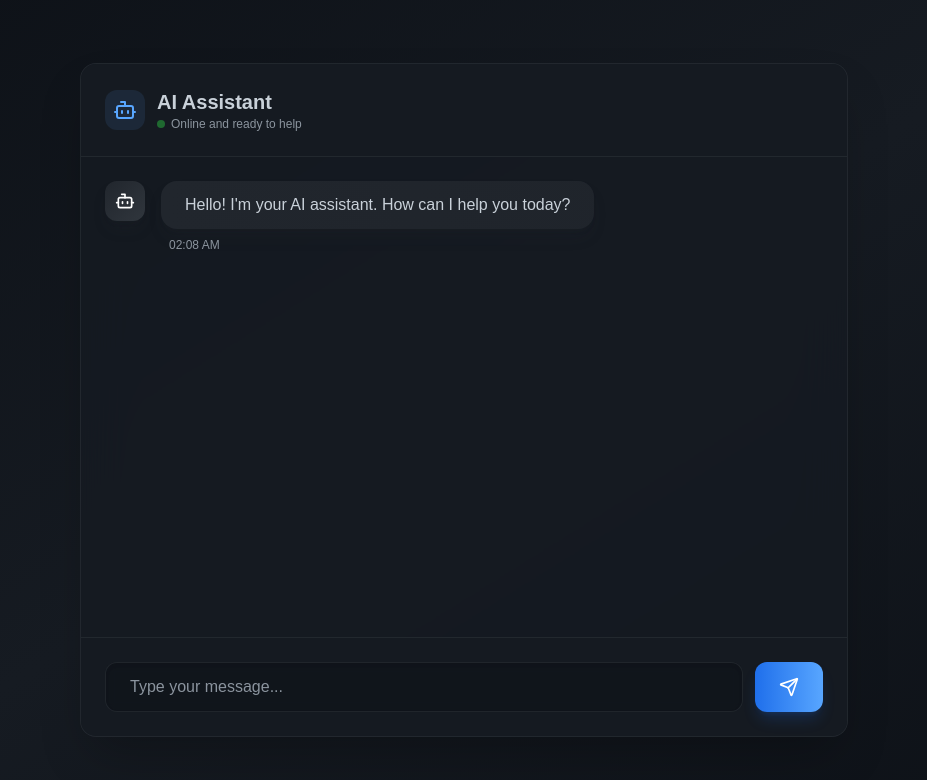
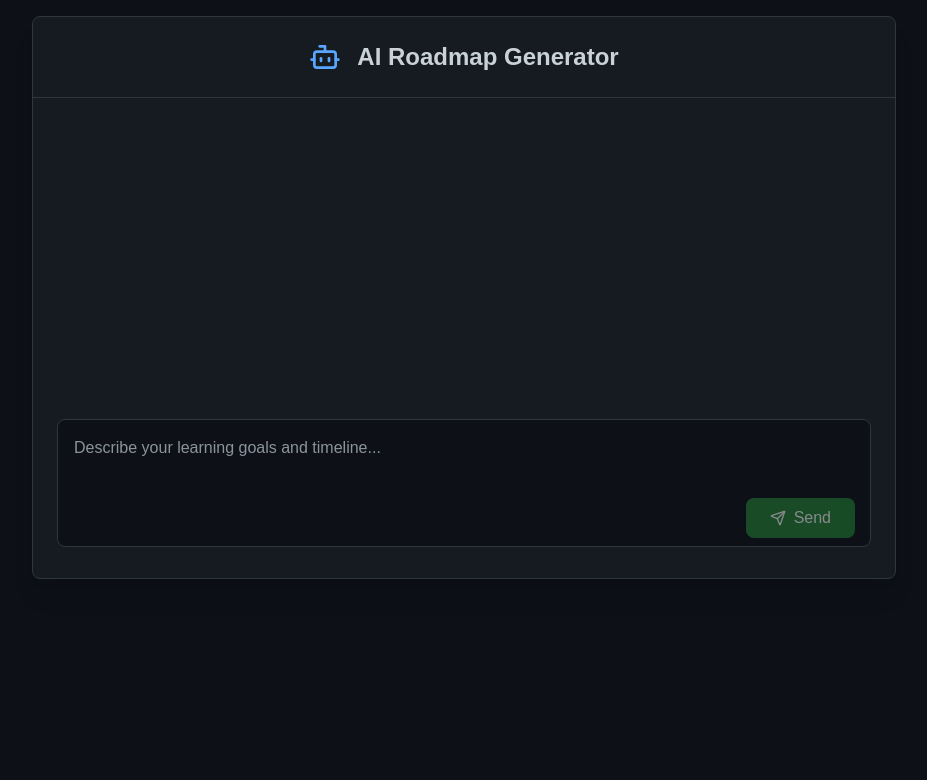
Before and after one commit to TusharMohapatra07/Ascend, a Next.js app: page /chatbot in a window 1280 px wide. Shown: the top 780 px of the page, without its empty margins (176-1103 px from the left). Built offline with nearby package versions, Linux system fonts and the light colour scheme.

Commit message:
Enhance TypeWriter and NotionLikeView components; add markdown to JSON conversion and update styles for better readability

```diff
--- a/app/chatbot/page.tsx
+++ b/app/chatbot/page.tsx
@@ -1,171 +1,239 @@
 "use client";
 
-import { useState } from 'react';
-import { motion, AnimatePresence } from 'framer-motion';
-import { Send, Bot, User, Loader2 } from 'lucide-react';
+import { useState } from "react";
+import { motion, AnimatePresence } from "framer-motion";
+import { Send, Bot, Loader2, ArrowLeft } from "lucide-react";
+import dynamic from 'next/dynamic';
+import NotionLikeView from '../components/NotionLikeView';
+
+const ReadmeViewer = dynamic(() => import('../components/ReadmeViewer'), {
+  ssr: false
+});
 
 interface Message {
   id: string;
   text: string;
-  sender: 'user' | 'bot';
+  sender: "user" | "bot";
   timestamp: Date;
 }
 
-export default function App() {
-  const [messages, setMessages] = useState<Message[]>([
-    {
-      id: '1',
-      text: "Hello! I'm your AI assistant. How can I help you today?",
-      sender: 'bot',
-      timestamp: new Date()
-    }
-  ]);
-  const [input, setInput] = useState('');
+const ChatBot: React.FC = () => {
+  const [messages, setMessages] = useState<Message[]>([]);
+  const [input, setInput] = useState("");
   const [isTyping, setIsTyping] = useState(false);
+  const [roadmap, setRoadmap] = useState<{
+    content: string;
+    timeline: string;
+    aspirations: string[];
+  } | null>(null);
+  const [error, setError] = useState<string | null>(null);
+  const [showMarkdown, setShowMarkdown] = useState(true);
 
-  const handleSend = () => {
+  const handleSend = async () => {
     if (!input.trim()) return;
 
     const newMessage: Message = {
       id: Date.now().toString(),
       text: input,
-      sender: 'user',
-      timestamp: new Date()
+      sender: "user",
+      timestamp: new Date(),
     };
 
-    setMessages(prev => [...prev, newMessage]);
-    setInput('');
+    setMessages((prev) => [...prev, newMessage]);
+    setInput("");
     setIsTyping(true);
+    setError(null);
 
-    // Simulate bot response
-    setTimeout(() => {
-      const botResponse: Message = {
-        id: (Date.now() + 1).toString(),
-        text: "I'm analyzing your request. This is a demo response that showcases the modern interface.",
-        sender: 'bot',
-        timestamp: new Date()
-      };
-      setMessages(prev => [...prev, botResponse]);
+    try {
+      const response = await fetch("/api/generate", {
+        method: "PUT",
+        headers: { "Content-Type": "application/json" },
+        body: JSON.stringify({ prompt: input }),
+      });
+
+      const data = await response.json();
+
+      if (data.error) {
+        setError(data.message);
+      } else {
+        setRoadmap({
+          content: data.markdown,
+          timeline: data.timeline,
+          aspirations: data.aspirations,
+        });
+      }
+    } catch (err) {
+      setError(
+        `Failed to generate roadmap: ${
+          err instanceof Error ? err.message : "Please try again."
+        }`
+      );
+    } finally {
       setIsTyping(false);
-    }, 1500);
+    }
   };
 
   const handleKeyPress = (e: React.KeyboardEvent) => {
-    if (e.key === 'Enter' && !e.shiftKey) {
+    if (e.key === "Enter" && !e.shiftKey) {
       e.preventDefault();
       handleSend();
     }
   };
 
   return (
-    <div className="min-h-screen bg-gradient-to-br from-[#0d1117] via-[#161b22] to-[#0d1117] flex items-center justify-center p-4">
+    <div className="min-h-screen bg-[#0d1117] overflow-auto">
+      <AnimatePresence mode="wait">
+        {roadmap ? (
           <motion.div
-        initial={{ opacity: 0, y: 20 }}
-        animate={{ opacity: 1, y: 0 }}
-        className="w-full max-w-3xl bg-[#161b22]/80 backdrop-blur-xl rounded-2xl border border-[#30363d]/50 shadow-2xl overflow-hidden"
+            initial={{ opacity: 0 }}
+            animate={{ opacity: 1 }}
+            exit={{ opacity: 0 }}
+            className="max-w-6xl mx-auto p-4 space-y-6"
           >
-        {/* Header */}
-        <div className="p-6 border-b border-[#30363d]/50 bg-[#161b22]/90">
-          <div className="flex items-center gap-3">
-            <div className="p-2 bg-[#58a6ff]/10 rounded-xl">
-              <Bot className="w-6 h-6 text-[#58a6ff]" />
-            </div>
-            <div>
-              <h1 className="text-xl font-semibold text-[#c9d1d9]">AI Assistant</h1>
-              <div className="flex items-center gap-1.5 text-xs text-[#58a6ff]">
-                <span className="flex w-2 h-2 rounded-full bg-[#238636] animate-pulse"/>
-                <span className="text-[#8b949e]">Online and ready to help</span>
-              </div>
+            <div className="flex items-center justify-between">
+              <button
+                onClick={() => setRoadmap(null)}
+                className="inline-flex items-center gap-2 px-4 py-2 text-sm font-medium
+                         text-[#c9d1d9] rounded-lg bg-[#21262d] hover:bg-[#30363d]
+                         border border-[#30363d] transition-colors duration-200"
+              >
+                <ArrowLeft className="w-4 h-4" />
+                Back to Chat
+              </button>
+
+              <div className="flex items-center gap-4">
+                <div className="px-4 py-2 rounded-lg bg-[#21262d] border border-[#30363d]">
+                  <span className="text-sm text-[#8b949e]">Timeline:</span>
+                  <span className="ml-2 text-[#c9d1d9]">{roadmap.timeline}</span>
                 </div>
               </div>
             </div>
 
-        {/* Messages */}
-        <div className="h-[60vh] p-6 overflow-y-auto scrollbar-thin scrollbar-thumb-[#30363d] scrollbar-track-transparent space-y-6">
-          <AnimatePresence initial={false}>
+            <div className="grid gap-6">
+              <div className="bg-[#161b22] rounded-lg border border-[#30363d] p-6">
+                <h2 className="text-xl font-semibold text-[#c9d1d9] mb-4">Learning Goals</h2>
+                <div className="space-y-2">
+                  {roadmap.aspirations.map((aspiration, index) => (
+                    <div
+                      key={index}
+                      className="flex items-center gap-2 text-[#c9d1d9] bg-[#21262d]
+                               px-4 py-2 rounded-lg border border-[#30363d]"
+                    >
+                      <span className="w-2 h-2 rounded-full bg-[#238636]" />
+                      {aspiration}
+                    </div>
+                  ))}
+                </div>
+              </div>
+
+              <div className="flex justify-end mb-4">
+                <button
+                  onClick={() => setShowMarkdown(!showMarkdown)}
+                  className="px-4 py-2 text-sm font-medium text-[#c9d1d9]
+                           bg-[#21262d] rounded-lg hover:bg-[#30363d]
+                           border border-[#30363d] transition-colors"
+                >
+                  Show {showMarkdown ? 'Timeline View' : 'Markdown'}
+                </button>
+              </div>
+
+              {showMarkdown ? (
+                <ReadmeViewer content={roadmap.content} />
+              ) : (
+                <NotionLikeView sections={roadmap.sections} />
+              )}
+            </div>
+          </motion.div>
+        ) : (
+          <motion.div
+            initial={{ opacity: 0, y: 20 }}
+            animate={{ opacity: 1, y: 0 }}
+            exit={{ opacity: 0, y: -20 }}
+            className="max-w-4xl mx-auto p-4"
+          >
+            <div className="bg-[#161b22] rounded-lg border border-[#30363d] shadow-xl overflow-hidden">
+              <div className="p-6 border-b border-[#30363d]">
+                <div className="flex items-center justify-center gap-4">
+                  <Bot className="w-8 h-8 text-[#58a6ff]" />
+                  <h1 className="text-2xl font-bold text-[#c9d1d9]">
+                    AI Roadmap Generator
+                  </h1>
+                </div>
+              </div>
+
+              <div className="p-6 h-[60vh] flex flex-col">
+                <div className="flex-1 overflow-auto space-y-4 mb-4">
                   {messages.map((message) => (
                     <motion.div
                       key={message.id}
                       initial={{ opacity: 0, y: 10 }}
                       animate={{ opacity: 1, y: 0 }}
-                exit={{ opacity: 0, y: -10 }}
-                className={`flex items-start gap-4 ${
-                  message.sender === 'user' ? 'flex-row-reverse' : ''
+                      className={`flex ${
+                        message.sender === "user"
+                          ? "justify-end"
+                          : "justify-start"
                       }`}
                     >
-                <motion.div
-                  whileHover={{ scale: 1.1 }}
-                  className={`w-10 h-10 rounded-xl flex items-center justify-center ${
-                    message.sender === 'user'
-                      ? 'bg-gradient-to-br from-[#1f6feb] to-[#58a6ff] shadow-lg shadow-[#1f6feb]/20'
-                      : 'bg-gradient-to-br from-[#21262d] to-[#30363d] shadow-lg shadow-[#21262d]/20'
-                  }`}
-                >
-                  {message.sender === 'user' ? (
-                    <User className="w-5 h-5 text-white" />
-                  ) : (
-                    <Bot className="w-5 h-5 text-white" />
-                  )}
-                </motion.div>
-                <div className={`flex-1 max-w-[75%] ${
-                  message.sender === 'user' ? 'text-right' : 'text-left'
-                }`}>
-                  <motion.div
-                    whileHover={{ scale: 1.02 }}
-                    className={`inline-block rounded-2xl px-6 py-3 shadow-lg ${
-                      message.sender === 'user'
-                        ? 'bg-gradient-to-r from-[#1f6feb] to-[#1f6feb]/90 text-white shadow-[#1f6feb]/20'
-                        : 'bg-gradient-to-r from-[#21262d] to-[#21262d]/90 text-[#c9d1d9] shadow-[#21262d]/20'
+                      <div
+                        className={`max-w-[80%] p-3 rounded-lg ${
+                          message.sender === "user"
+                            ? "bg-[#238636] text-white"
+                            : "bg-[#21262d] text-[#c9d1d9]"
                         }`}
                       >
                         {message.text}
-                  </motion.div>
-                  <div className="text-xs text-[#8b949e] mt-2 mx-2">
-                    {message.timestamp.toLocaleTimeString([], {
-                      hour: '2-digit',
-                      minute: '2-digit'
-                    })}
-                  </div>
                       </div>
                     </motion.div>
                   ))}
-          </AnimatePresence>
-
-          {isTyping && (
-            <motion.div
-              initial={{ opacity: 0, y: 10 }}
-              animate={{ opacity: 1, y: 0 }}
-              className="flex items-center gap-2 text-[#8b949e] text-sm"
-            >
-              <Loader2 className="w-4 h-4 animate-spin" />
-              AI is typing...
-            </motion.div>
-          )}
                 </div>
 
-        {/* Input */}
-        <div className="p-6 border-t border-[#30363d]/50 bg-[#161b22]/90">
-          <div className="flex gap-3">
-            <motion.input
-              type="text"
+                <div className="relative">
+                  <textarea
                     value={input}
                     onChange={(e) => setInput(e.target.value)}
                     onKeyDown={handleKeyPress}
-              placeholder="Type your message..."
-              className="flex-1 bg-[#0d1117]/50 backdrop-blur-sm text-[#c9d1d9] placeholder-[#8b949e] rounded-xl px-6 py-3 focus:outline-none focus:ring-2 focus:ring-[#1f6feb]/50 border border-[#30363d]/50 shadow-inner"
-              whileFocus={{ scale: 1.01 }}
+                    placeholder="Describe your learning goals and timeline..."
+                    className="w-full h-32 bg-[#0d1117] text-[#c9d1d9] placeholder-[#8b949e]
+                                                 rounded-lg p-4 resize-none focus:outline-none focus:ring-2
+                                                 focus:ring-[#1f6feb] border border-[#30363d]"
                   />
-            <motion.button
+                  <button
                     onClick={handleSend}
-              whileHover={{ scale: 1.05 }}
-              whileTap={{ scale: 0.95 }}
-              className="bg-gradient-to-r from-[#1f6feb] to-[#58a6ff] text-white rounded-xl px-6 py-3 shadow-lg shadow-[#1f6feb]/20 hover:shadow-xl hover:shadow-[#1f6feb]/30 transition-shadow focus:outline-none focus:ring-2 focus:ring-[#1f6feb]/50"
+                    disabled={isTyping || !input.trim()}
+                    className="absolute bottom-4 right-4 bg-[#238636] text-white rounded-lg
+                                                 px-6 py-2 flex items-center gap-2 hover:bg-[#2ea043]
+                                                 transition-colors disabled:opacity-50 disabled:cursor-not-allowed"
                   >
-              <Send className="w-5 h-5" />
-            </motion.button>
+                    {isTyping ? (
+                      <>
+                        <Loader2 className="w-4 h-4 animate-spin" />
+                        Processing...
+                      </>
+                    ) : (
+                      <>
+                        <Send className="w-4 h-4" />
+                        Send
+                      </>
+                    )}
+                  </button>
                 </div>
               </div>
+            </div>
+
+            {error && (
+              <motion.div
+                initial={{ opacity: 0 }}
+                animate={{ opacity: 1 }}
+                className="mt-4 p-4 bg-red-500/10 border border-red-500/20 rounded-lg text-red-400 text-center"
+              >
+                {error}
               </motion.div>
+            )}
+          </motion.div>
+        )}
+      </AnimatePresence>
     </div>
   );
-}
+};
+
+export default ChatBot;
```
Also changed, not shown: app/api/generate/route.ts (+19 -10 lines). Lines whose indentation alone changed are shown as unchanged.
